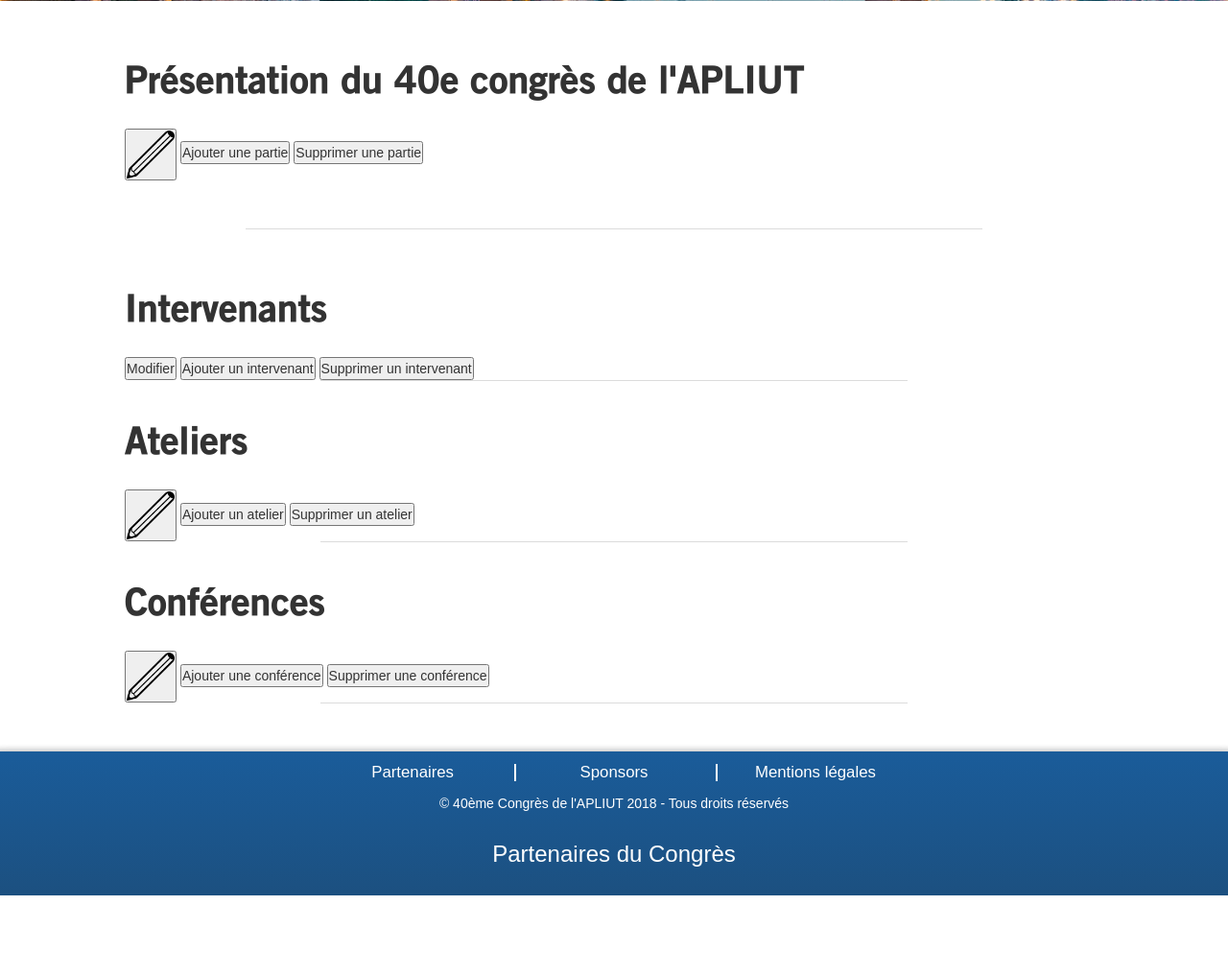
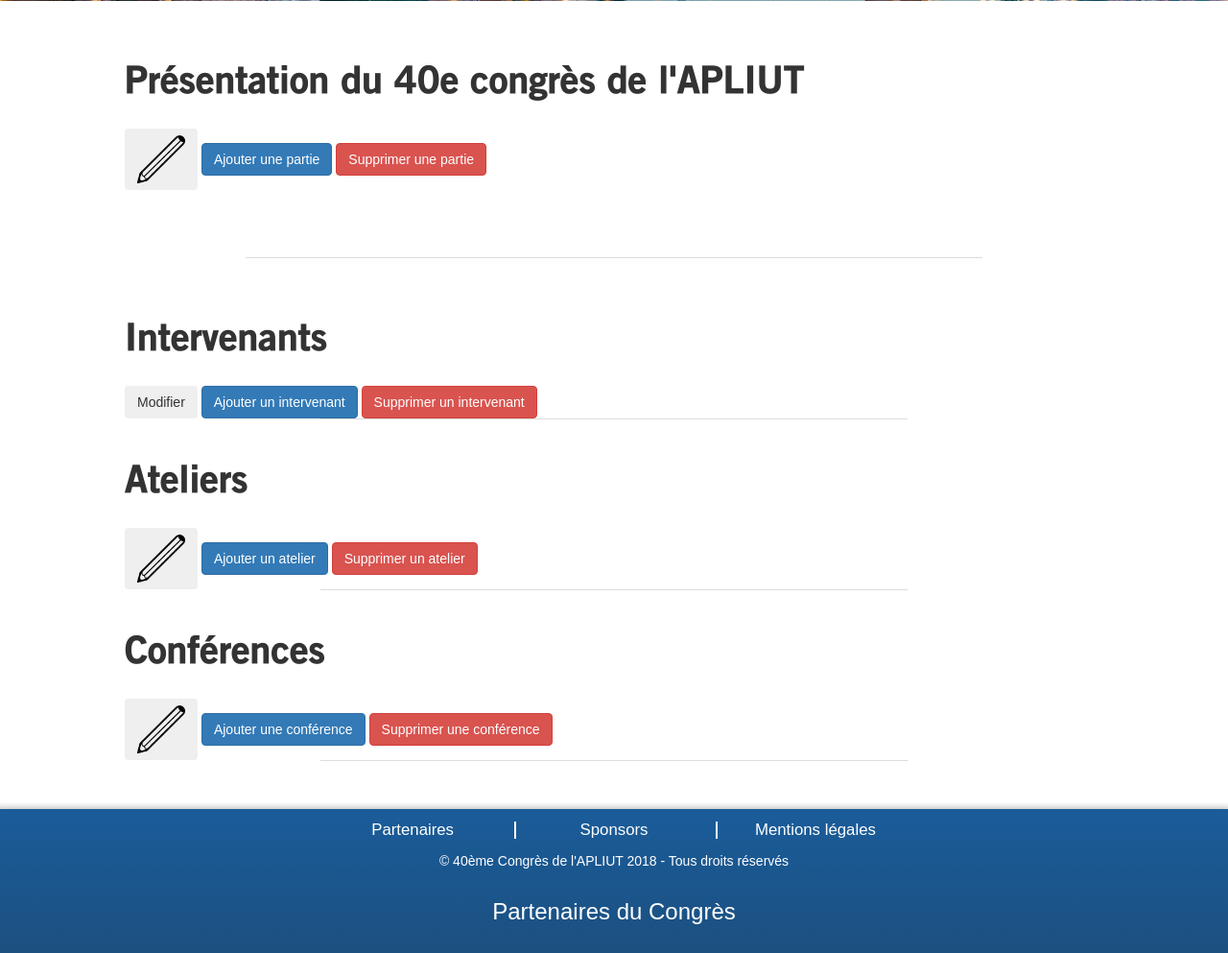
Before and after one commit to Hydroxycarbamide/PTUT2017, a PHP site: page /admin/colloque2018.php in a window 1280 px wide. Shown: the part 269-1262 px from the top of the page at 96% size. Before the commit the page ends 1202 px from the top, so only its background shows below. Run offline with PHP 8.4, Linux system fonts and the light colour scheme; the visitor is signed in with stand-in values (Sample User, id 1); data that the repository does not hold is empty; some libraries are stand-ins or nearby versions.

Commit message:
Stylé les boutons Simplification de code

```diff
--- a/admin/colloque2018.php
+++ b/admin/colloque2018.php
@@ -109,21 +109,21 @@ if (isset($_SESSION['id']) and isset($_SESSION['pseudo']) and isset($_SESSION['n
 			          <?php
                               $n++;
                               } ?>
-		                    <br/><button type="submit" name="enregistrerPresentation">Enregistrer</button>
+		                    <br/><button class="btn btn-success" type="submit" name="enregistrerPresentation">Enregistrer</button>
 	                    </form>
 	                    <?php
                     } else {
                          //récupère toute la présentation du colloque?>
                		<form action="colloque2018.php#presentation" method="post" name="bouton">
-	                         <button type="submit" name="boutonModifPresentation"><img src = "../images/modifier.png" width="50" height="50"/></button>
-	                         <button type="submit" name="AjouterPresentation">Ajouter une partie</button>
-	                         <button type="submit" name="SupprimerPresentation">Supprimer une partie</button><br/>
-
+	                         <button class="btn" type="submit" name="boutonModifPresentation"><img src = "../images/modifier.png" width="50" height="50"/></button>
+	                         <button class="btn btn-primary" type="submit" name="AjouterPresentation">Ajouter une partie</button>
+	                         <button class="btn btn-danger" type="submit" name="SupprimerPresentation">Supprimer une partie</button><br/>
+                             <br>
                              <?php
                              $presentationIntro = $db->prepare('SELECT * FROM presentationColloque');
                              $presentationIntro->execute();
 
-                 			$resultatid=0;
+
                  			//Panneaux
                  			while ($pres = $presentationIntro->fetch()){
                  				echo "<div class='panel-group'>";
@@ -134,12 +134,12 @@ if (isset($_SESSION['id']) and isset($_SESSION['pseudo']) and isset($_SESSION['n
                                     <button type="submit" class="btn" name="descendre" value="<?php echo $pres['idPC']; ?>">▼</button>
                                     <button type="submit" class="btn" name="monter" value="<?php echo $pres['idPC']; ?>">▲</button>
                                 <?php
-                 				echo "<h4><a data-toggle='collapse' href='#".$pres['idPC']."'>".
+                 				echo "<h4><a data-toggle='collapse' href='#presentation".$pres['idPC']."'>".
                                     str_replace(array("\r\n","\n"),"<br/>",$pres['sousTitrePC']." ▼")."
                                 </a></h4>
                  				</div>";
 
-                 				echo "<div id=".$pres['idPC']." class = 'panel-collapse collapse'>";
+                 				echo "<div id=presentation".$pres['idPC']." class = 'panel-collapse collapse'>";
                  				echo "<div class='panel-body'>";
                  				if(!is_null($pres['video'])){
                  					echo "<div class='embed-responsive embed-responsive-16by9'>";
@@ -155,9 +155,8 @@ if (isset($_SESSION['id']) and isset($_SESSION['pseudo']) and isset($_SESSION['n
                  				echo str_replace(array("\r\n","\n"),"<br/>",$pres['textePC'])."</div></div>";
                  				echo "</div>";
                  				echo "</div>";
-                 				$resultatid=$pres['idPC'];
                  			}
-                 			$resultatid=$resultatid+1;?>
+                            ?>
                     </form>
                     <?php
 
@@ -258,7 +257,7 @@ if (isset($_SESSION['id']) and isset($_SESSION['pseudo']) and isset($_SESSION['n
                             </div>
 
                         </div>
-               			<button type="submit" name="EnregistrerNouvellePartie">Enregistrer la nouvelle partie</button>
+               			<button class="btn btn-success" type="submit" name="EnregistrerNouvellePartie">Enregistrer la nouvelle partie</button>
                		</form>
                	<?php
                     }
@@ -313,7 +312,7 @@ if (isset($_SESSION['id']) and isset($_SESSION['pseudo']) and isset($_SESSION['n
           			          <?php
                     		     $i++;
                               } ?>
-          				<button type="submit" name="EnregitrerIntervenant">Enregistrer</button>
+          				<button class="btn btn-success" type="submit" name="EnregitrerIntervenant">Enregistrer</button>
      	               </form>
 	               <?php
                     } else {
@@ -322,15 +321,14 @@ if (isset($_SESSION['id']) and isset($_SESSION['pseudo']) and isset($_SESSION['n
 
 
                         <form action ="colloque2018.php" method="post" >
-                            <button type="submit" name="ModifierIntervenant">Modifier</button>
-                            <button type="submit" name="AjouterIntervenant">Ajouter un intervenant</button>
-                            <button type="submit" name="SupprimerIntervenant">Supprimer un intervenant</button><br/>
+                            <button class="btn" type="submit" name="ModifierIntervenant">Modifier</button>
+                            <button class="btn btn-primary" type="submit" name="AjouterIntervenant">Ajouter un intervenant</button>
+                            <button class="btn btn-danger" type="submit" name="SupprimerIntervenant">Supprimer un intervenant</button><br/>
                                <?php
                                $conferencies = $db->prepare('SELECT * FROM intervenants ORDER BY nom, prenom;');
                                $conferencies->execute();
                                while ($resConf = $conferencies->fetch()) { ?>
 
-                                <?php $resultatid = $resultatid+$resConf['id']; ?>
                                 <figure class="conferencies-fig">
                                     <input type="radio" name="IntervenantASupprimer" value= "<?php echo $resConf['id']; ?>" />
                                     <img src=".<?php echo ($resConf['photo']); ?>" class="conferencies-photo conferencies-photo1">
@@ -345,11 +343,11 @@ if (isset($_SESSION['id']) and isset($_SESSION['pseudo']) and isset($_SESSION['n
 
                                             <?php echo "<div class = 'panel-heading'>";
 
-                                            echo "<a data-toggle='collapse' href='#".$resultatid."'><h4 class='conferencies-h4' '>".str_replace(array("\r\n","\n"),"<br/>","Afficher la biographie ▼")."</h2></a>
+                                            echo "<a data-toggle='collapse' href='#biographie".$resConf['id']."'><h4 class='conferencies-h4' '>".str_replace(array("\r\n","\n"),"<br/>","Afficher la biographie ▼")."</h2></a>
                                             </div>";
 
                                             //echo '<button type="button" class="btn btn-default" data-toggle="collapse" data-target="#'.$pres['idPC'].'">Lire</button>';
-                                            echo "<div id=".$resultatid." class = 'panel-collapse collapse '>
+                                            echo "<div id=biographie".$resConf['id']." class = 'panel-collapse collapse '>
                                             <div class='conferencies-biographie'>".str_replace(array("\r\n","\n"),"<br/>",$resConf['biographie'])."</div></div>"; ?>
 
                                         </div>
@@ -438,7 +436,7 @@ if (isset($_SESSION['id']) and isset($_SESSION['pseudo']) and isset($_SESSION['n
                     			<h4 class="conferencies-h4">Description / Specialité(s)</h4>
                     			<p class="conferencies-biographie"> <textarea cols="20" rows ="10"  name="desA"></textarea></p>
                     		</div>
-     		               <button type="submit" name="ajouterconf">Enregistrer conferencier</button>
+     		               <button class="btn btn-success" type="submit" name="ajouterconf">Enregistrer conferencier</button>
 	                    </form>
 	                    <?php
                     }
@@ -562,7 +560,7 @@ if (isset($_SESSION['id']) and isset($_SESSION['pseudo']) and isset($_SESSION['n
                                               }
                                           }//fin while
                                       }//fin else
-                                      ?>				<button type="submit" name="EnregistrerAtelier">Enregistrer</button>
+                                      ?>				<button class="btn btn-success" type="submit" name="EnregistrerAtelier">Enregistrer</button>
                                   </form>
                               </p>
                               <?php
@@ -570,9 +568,9 @@ if (isset($_SESSION['id']) and isset($_SESSION['pseudo']) and isset($_SESSION['n
 else {
     ?>			<!--bouton modifier-->
 	<form action ="colloque2018.php#programme" method="post"name="Ateliers">
-		<button type="submit" name="modifierAteliers"><img src = "../images/modifier.png" width="50" height="50"/></button>
-		<button type="submit" name="AjouterAtelier">Ajouter un atelier</button>
-		<button type="submit" name="SupprimerAtelier">Supprimer un atelier</button>
+		<button class="btn" type="submit" name="modifierAteliers"><img src = "../images/modifier.png" width="50" height="50"/></button>
+		<button class="btn btn-primary" type="submit" name="AjouterAtelier">Ajouter un atelier</button>
+		<button class="btn btn-danger" type="submit" name="SupprimerAtelier">Supprimer un atelier</button>
 
 <?php		//selectionne les dates des Ateliers
 $dateAteliers = $db-> prepare('SELECT * FROM joursColloque');
@@ -705,7 +703,7 @@ if (isset($_POST['AjouterAtelier'])) {
 				<td><textarea cols="20" rows ="2"  name="Responsable"></textarea></td>
 			</tr>
 		</table>
-		<button type="submit" name="EnregistrerNouvelAtelier">Enregistrer le nouvel atelier</button>
+		<button class="btn btn-success" type="submit" name="EnregistrerNouvelAtelier">Enregistrer le nouvel atelier</button>
 	</form>
 	<?php
 }
@@ -813,7 +811,7 @@ if (isset($_POST['AjouterAtelier'])) {
                 }//fin else
             }//fin while
         }	//fin else
-            ?>			<button type="submit" name="EnregistrerConference">Enregistrer</button>
+            ?>			<button class="btn btn-success" type="submit" name="EnregistrerConference">Enregistrer</button>
 		</form>
 	</p>
 	<?php
@@ -821,9 +819,9 @@ if (isset($_POST['AjouterAtelier'])) {
     else {
         ?>		<!--bouton modifier-->
 		<form action ="colloque2018.php#conferences" method="post"name="Conferences">
-			<button type="submit" name="modifierConferences"><img src = "../images/modifier.png" width="50" height="50"/></button>
-			<button type="submit" name="AjouterConference">Ajouter une conférence</button>
-			<button type="submit" name="SupprimerConference">Supprimer une conférence</button>
+			<button class="btn" type="submit" name="modifierConferences"><img src = "../images/modifier.png" width="50" height="50"/></button>
+			<button class="btn btn-primary" type="submit" name="AjouterConference">Ajouter une conférence</button>
+			<button class="btn btn-danger" type="submit" name="SupprimerConference">Supprimer une conférence</button>
             <?php		//selectionne les dates des Conferences
             $dateConferences = $db-> prepare('SELECT * FROM joursColloque');
             $dateConferencesExecute=$dateConferences->execute();
@@ -971,7 +969,7 @@ if (isset($_POST['AjouterConference'])) {
 				<td><textarea cols="20" rows ="2"  name="Intervenant"  placeholder="ex: nom prénom"></textarea></td>
 			</tr>
 		</table>
-		<button type="submit" name="EnregistrerNouvelleConference">Enregistrer la nouvelle conference</button>
+		<button class="btn btn-success" type="submit" name="EnregistrerNouvelleConference">Enregistrer la nouvelle conference</button>
 	</form>
 	<?php
 }
```
